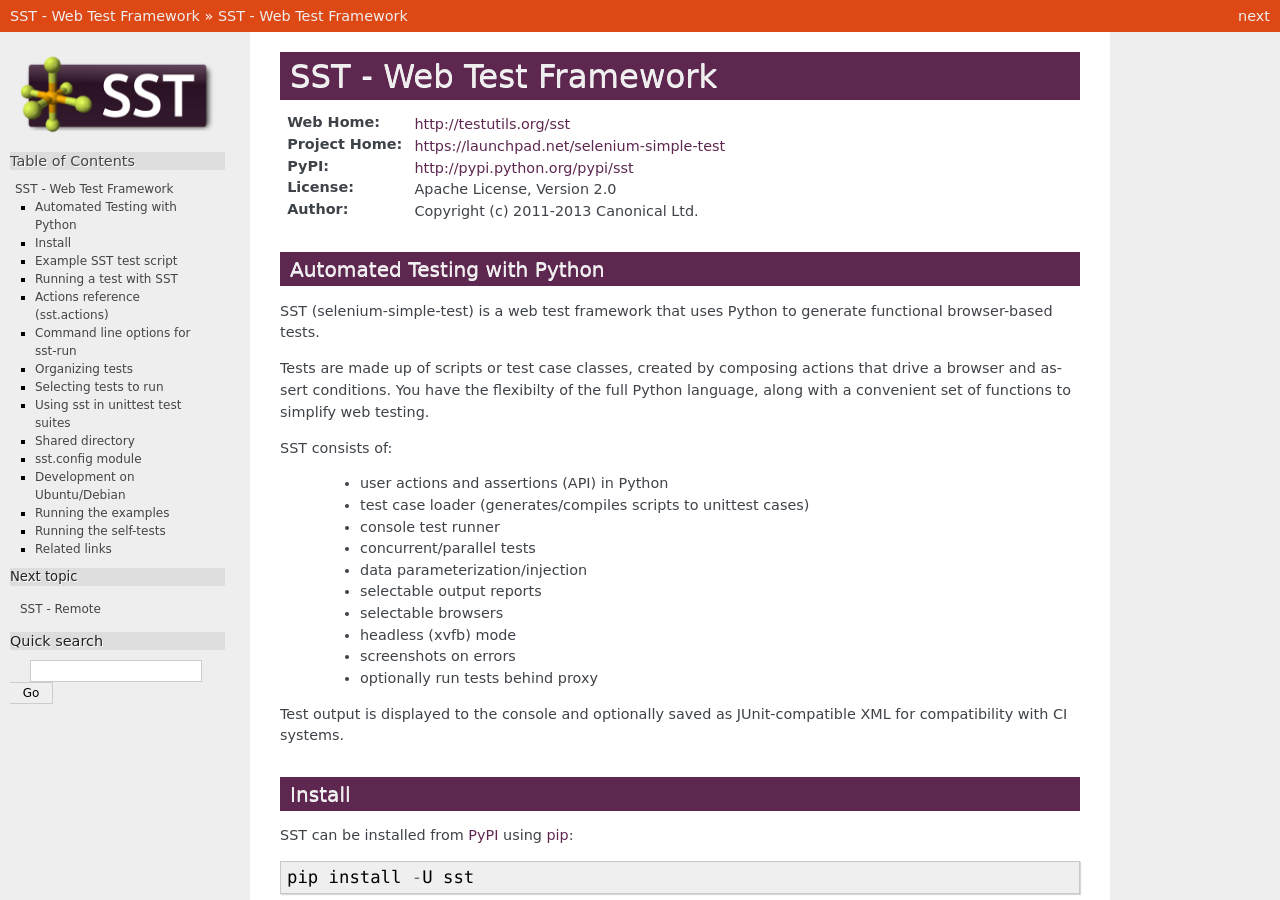
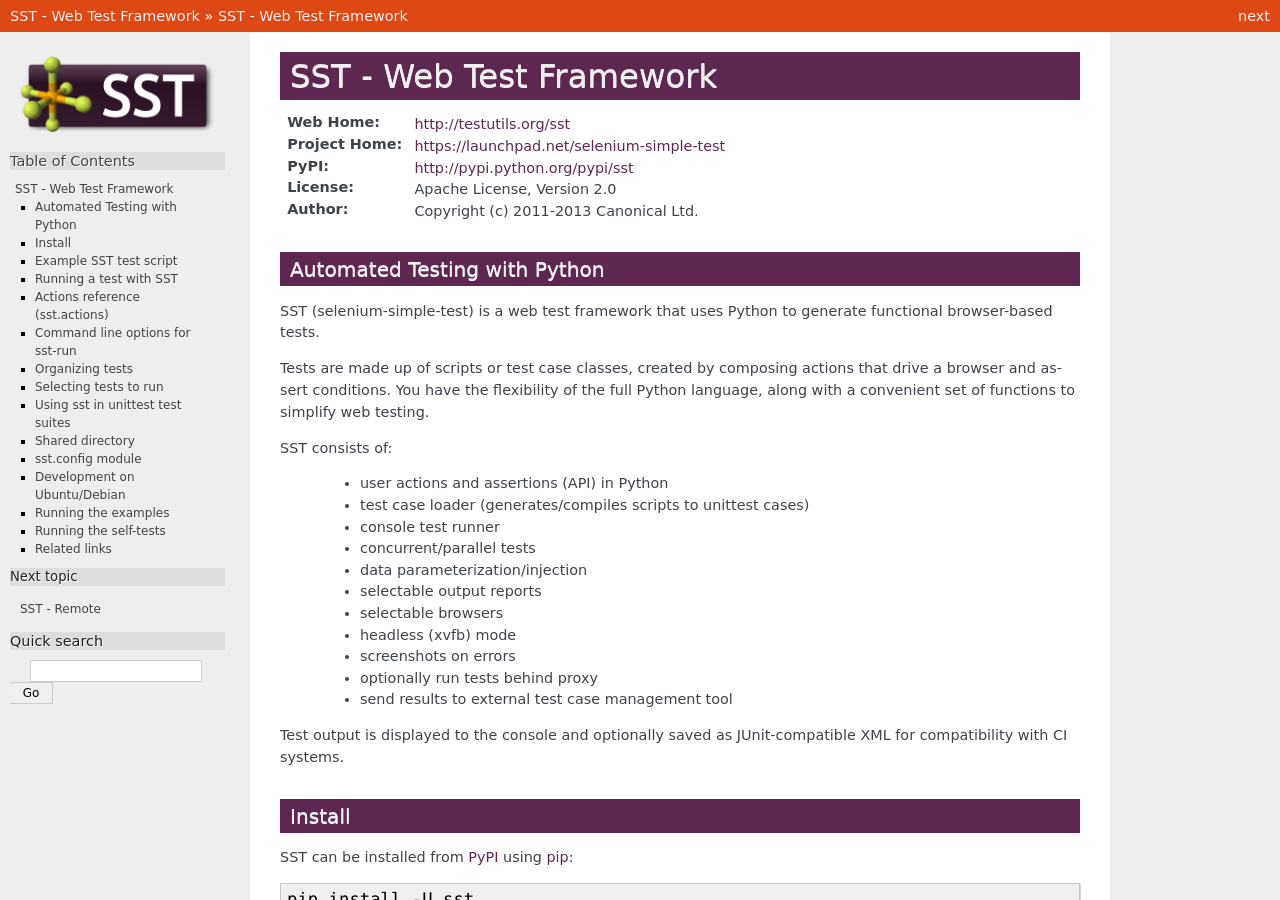
Before and after one commit to wbdl/sst, a Sphinx documentation site: the page built from docs/index.rst, in a window 1280 px wide and 900 px high. Built offline with Sphinx 7.4.7, drawn with Linux system fonts in a browser that asks for light colours; pages that are not in the unit, such as notebooks, are missing from menus; some of the changed text lies outside the part shown.

Commit message:
add info for new command line option, and fix typos

```diff
--- a/docs/index.rst
+++ b/docs/index.rst
@@ -26,7 +26,7 @@ SST (selenium-simple-test) is a web test framework that uses Python
 to generate functional browser-based tests.
 
 Tests are made up of scripts or test case classes, created by composing
-actions that drive a browser and assert conditions. You have the flexibilty
+actions that drive a browser and assert conditions. You have the flexibility
 of the full Python language, along with a convenient set of functions to
 simplify web testing.
 
@@ -42,6 +42,7 @@ SST consists of:
  * headless (xvfb) mode
  * screenshots on errors
  * optionally run tests behind proxy
+ * send results to external test case management tool
 
 Test output is displayed to the console and optionally saved as
 JUnit-compatible XML for compatibility with CI systems.
@@ -143,8 +144,9 @@ Options::
     -x                        run browser in headless xserver (Xvfb)
     -c CONCURRENCY            concurrency (number of procs)
     --concurrency=CONCURRENCY concurrency (number of procs)
-    -o RESULTS_DIRECTORY      directory where ressults should be stored
+    -o RESULTS_DIRECTORY      directory where results should be stored
     -p                        run tests with Browsermob Proxy enabled
+    -t                        post test results to API (per_case, per_suite)
 
 
 --------------------
```
